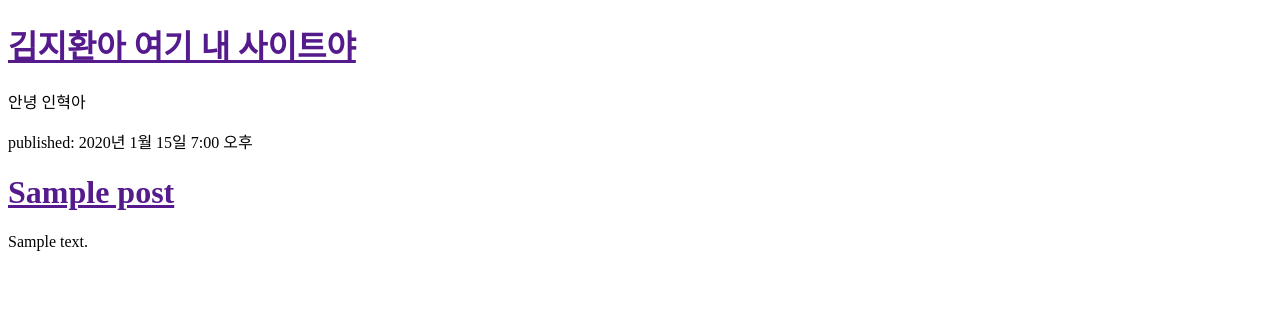
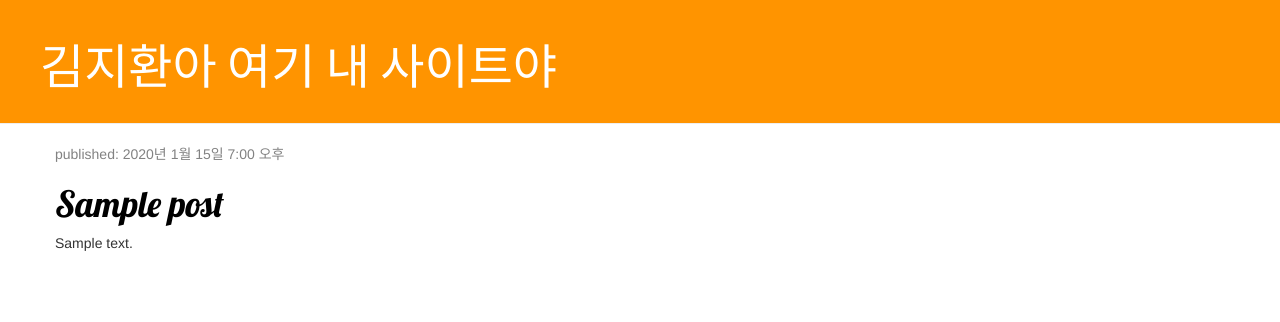
Before and after one commit to durikang/my-first-blog, a Django app: template blog/templates/blog/post_list.html in a window 1280 px wide. Shown: the top 322 px of the page. Run offline with Django 4.2, Linux system fonts and the light colour scheme; the template is opened without the code that fills it: values that come from a table or form of the project are taken from there, others are empty; tables that the repository leaves empty hold one stand-in row (values such as "Sample post"); parts of the project's set-up code (start-up, migrations or seed data) failed here and were passed over; some libraries are stand-ins or nearby versions.

Commit message:
202305232126 css 업데이트

```diff
--- /dev/null
+++ b/blog/static/css/blog.css
@@ -0,0 +1,67 @@
+h1 a {
+    color: #FCA205;
+}
+
+@font-face {
+    font-family: 'HANAMDAUM';
+    src: url('https://cdn.jsdelivr.net/gh/projectnoonnu/noonfonts_2304-2@1.0/HANAMDAUM.woff2') format('woff2');
+    font-weight: 400;
+    font-style: normal;
+}
+
+.page-header {
+    background-color: #ff9400;
+    margin-top: 0;
+    padding: 20px 20px 20px 40px;
+}
+
+.page-header h1,
+.page-header h1 a,
+.page-header h1 a:visited,
+.page-header h1 a:active {
+    color: #ffffff;
+    font-size: 36pt;
+    text-decoration: none;
+}
+
+.content {
+    margin-left: 40px;
+}
+
+h1,
+h2,
+h3,
+h4 {
+    font-family: 'Lobster', cursive;
+}
+
+.date {
+    color: #828282;
+}
+
+.save {
+    float: right;
+}
+
+.post-form textarea,
+.post-form input {
+    width: 100%;
+}
+
+.top-menu,
+.top-menu:hover,
+.top-menu:visited {
+    color: #ffffff;
+    float: right;
+    font-size: 26pt;
+    margin-right: 20px;
+}
+
+.post {
+    margin-bottom: 70px;
+}
+
+.post h1 a,
+.post h1 a:visited {
+    color: #000000;
+}
--- a/blog/templates/blog/post_list.html
+++ b/blog/templates/blog/post_list.html
@@ -1,3 +1,4 @@
+{% load static %}
 <!DOCTYPE html>
 <html lang="en">
 
@@ -5,26 +6,33 @@
     <meta charset="UTF-8">
     <meta http-equiv="X-UA-Compatible" content="IE=edge">
     <meta name="viewport" content="width=device-width, initial-scale=1.0">
+    <link href="//fonts.googleapis.com/css?family=Lobster&subset=latin,latin-ext" rel="stylesheet" type="text/css">
+    <link rel="stylesheet" href="//maxcdn.bootstrapcdn.com/bootstrap/3.2.0/css/bootstrap.min.css">
+    <link rel="stylesheet" href="//maxcdn.bootstrapcdn.com/bootstrap/3.2.0/css/bootstrap-theme.min.css">
+    <link rel="stylesheet" href="{% static 'css/blog.css' %}">
     <title>MyDjango Blog Project!</title>
 </head>
 
 <body>
-    <div>
+    <div class="page-header">
         <h1><a href="">김지환아 여기 내 사이트야</a></h1>
     </div>
 
-    <div>
-        안녕 인혁아
-
+    <div class="content container">
+        <div class="row">
+            <div class="col-md-8">
+                {% for post in posts %}
+                <div class="post">
+                    <div class="date">
+                        <p>published: {{ post.published_date }}</p>
+                    </div>
+                    <h1><a href="">{{ post.title }}</a></h1>
+                    <p>{{ post.text|linebreaksbr }}</p>
+                </div>
+                {% endfor %}
+            </div>
+        </div>
     </div>
-
-    {% for post in posts %}
-    <div>
-        <p>published: {{ post.published_date }}</p>
-        <h1><a href="">{{ post.title }}</a></h1>
-        <p>{{ post.text|linebreaksbr }}</p>
-    </div>
-    {% endfor %}
 
 
 </body>
--- a/mysite/settings.py
+++ b/mysite/settings.py
@@ -118,7 +118,7 @@ USE_TZ = True
 # Static files (CSS, JavaScript, Images)
 # https://docs.djangoproject.com/en/4.2/howto/static-files/
 
-STATIC_URL = 'static/'
+STATIC_URL = '/static/'
 STATIC_ROOT = BASE_DIR / 'static'
 
 # Default primary key field type
```
